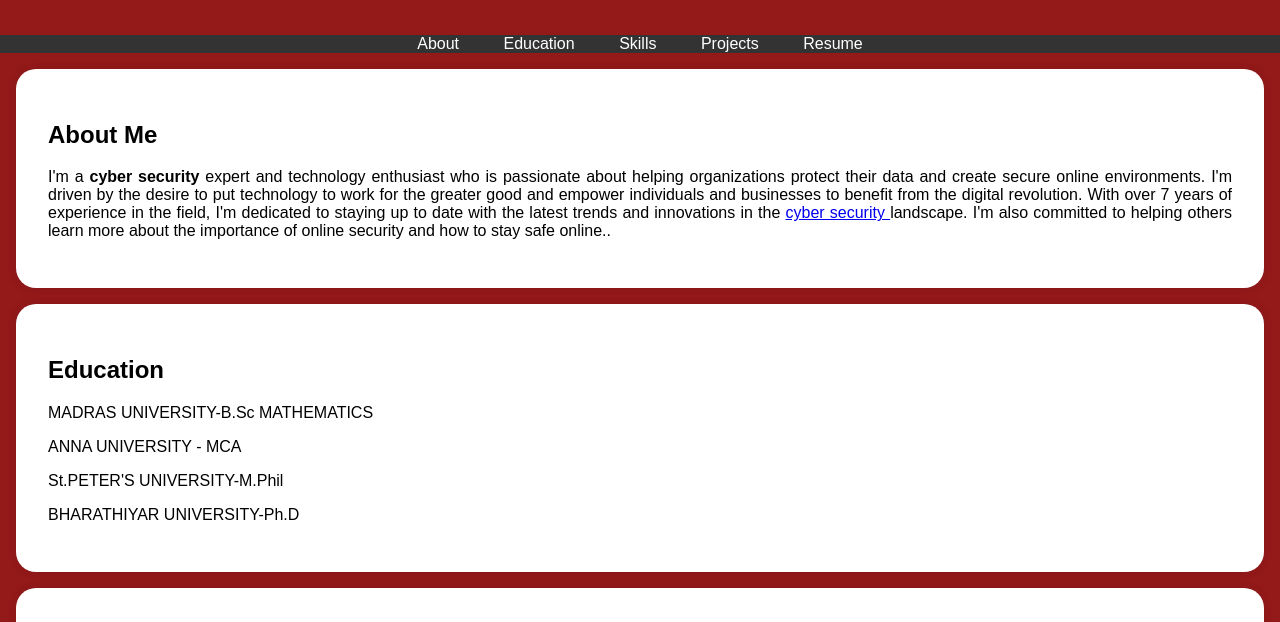
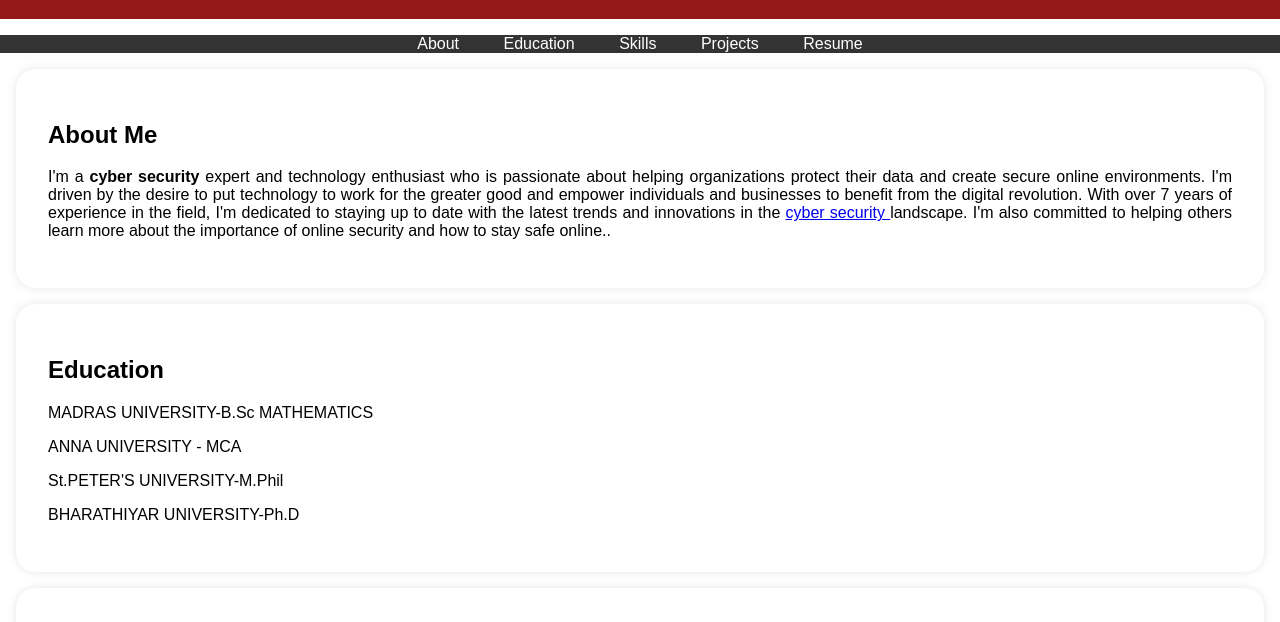
Before and after one commit to revathi051986/project1, a plain HTML site: page index.html in a window 1280 px wide. Shown: the part 178-800 px from the top of the page. Drawn offline with Linux system fonts and the light colour scheme.

Commit message:
index.html

```diff
--- a/index.html
+++ b/index.html
@@ -7,7 +7,7 @@
             font-family: Arial, sans-serif;
             margin: 0;
             padding: 0;
-            background-color: #941919;
+            background-color: #orange;
         }
 
         header {
```
